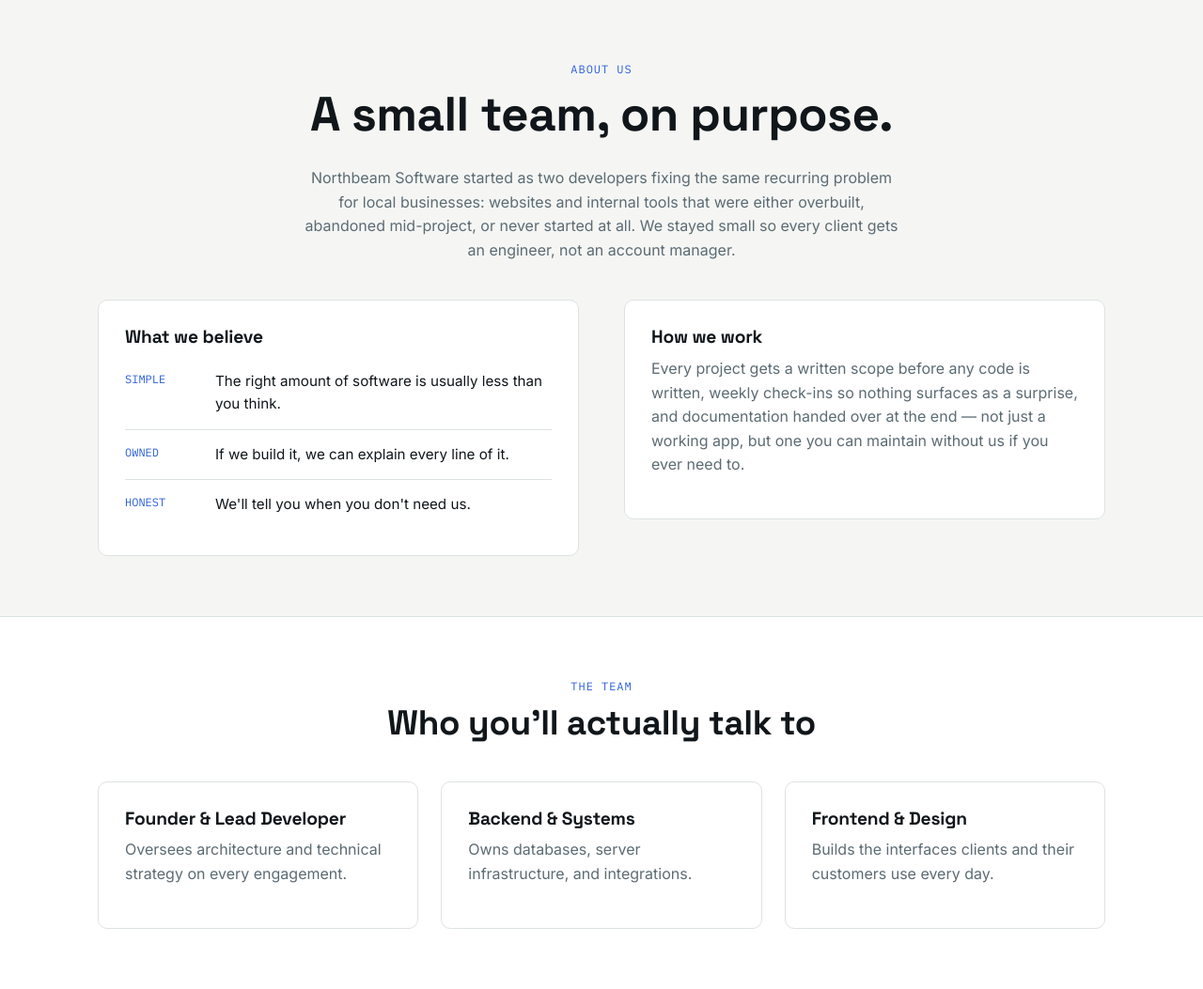
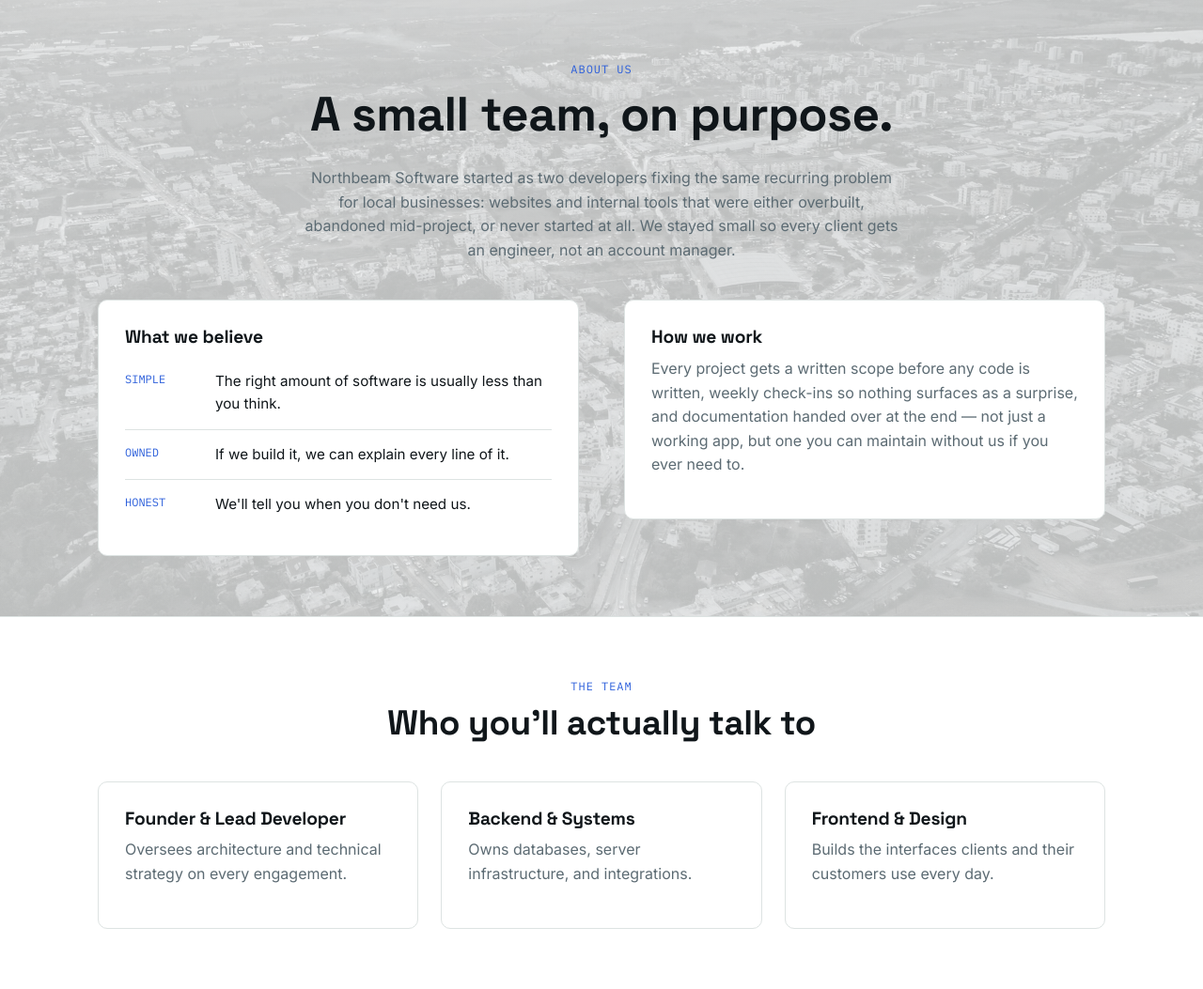
Before and after one commit to TashaTendai/northbeam-software, a PHP site: page /about.php in a window 1280 px wide. Shown: the part 83-1136 px from the top of the page at 94% size. Run offline with PHP 8.4, Linux system fonts and the light colour scheme.

Commit message:
git add . git commit -m "Extend hero background to About and Contact pages" git push

```diff
--- a/about.php
+++ b/about.php
@@ -1,6 +1,6 @@
 <?php include 'includes/header.php'; ?>
 
-<section class="section">
+<section class="section hero-photo">
   <div class="container">
     <div class="section-head">
       <span class="eyebrow">About Us</span>
```
